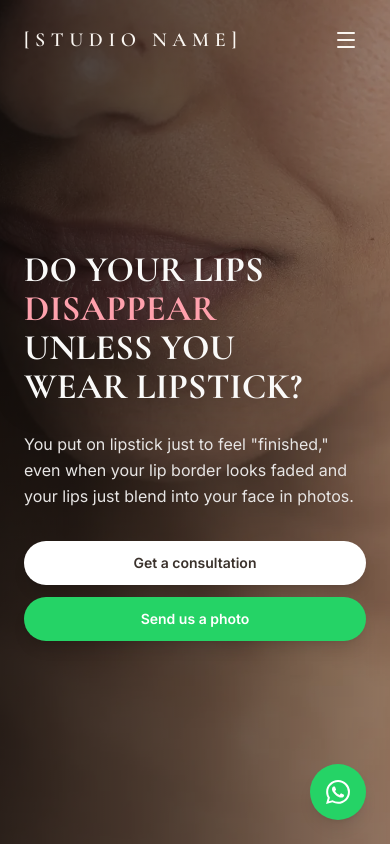
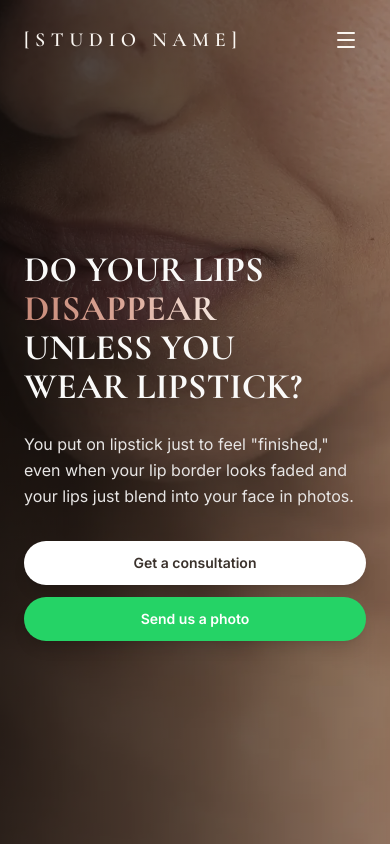
Before and after one commit to arkadiybenjamin-hue/lip-blush-landing-page, a Next.js app: page / in a window 390 px wide. Shown: the top 844 px of the page. Built offline with nearby package versions, Linux system fonts and the light colour scheme.

Commit message:
updated gradient to hero

```diff
--- a/components/site/floating-cta.tsx
+++ b/components/site/floating-cta.tsx
@@ -9,7 +9,7 @@ export function FloatingCta() {
       href={site.whatsappLink}
       target="_blank"
       rel="noopener noreferrer"
-      className="cta-primary-interaction fixed bottom-6 right-6 z-50 flex size-14 items-center justify-center rounded-full bg-[#25D366] text-white shadow-lg hover:bg-[#20bd5a] lg:bottom-10 lg:right-10"
+      className="cta-primary-interaction fixed bottom-6 right-6 z-50 hidden size-14 items-center justify-center rounded-full bg-[#25D366] text-white shadow-lg hover:bg-[#20bd5a] md:flex lg:bottom-10 lg:right-10"
       aria-label="Send a photo for a free consultation on WhatsApp"
     >
       <WhatsAppIcon className="cta-whatsapp-icon size-6" />
--- a/components/site/hero.tsx
+++ b/components/site/hero.tsx
@@ -44,7 +44,9 @@ export function Hero() {
               className="mt-4 font-serif text-4xl font-bold leading-[1.08] text-balance uppercase text-stone-50 drop-shadow-[0_4px_18px_rgba(0,0,0,0.45)] sm:text-5xl lg:text-7xl"
             >
               DO YOUR LIPS{' '}
-              <span className="text-rose-300">disappear</span>{' '}
+              <span className="bg-linear-to-r from-[#c98b7a] via-[#d9a595] to-[#f4e6dd] bg-clip-text text-transparent">
+                disappear
+              </span>{' '}
               UNLESS YOU WEAR LIPSTICK?
             </motion.h1>
 
```
